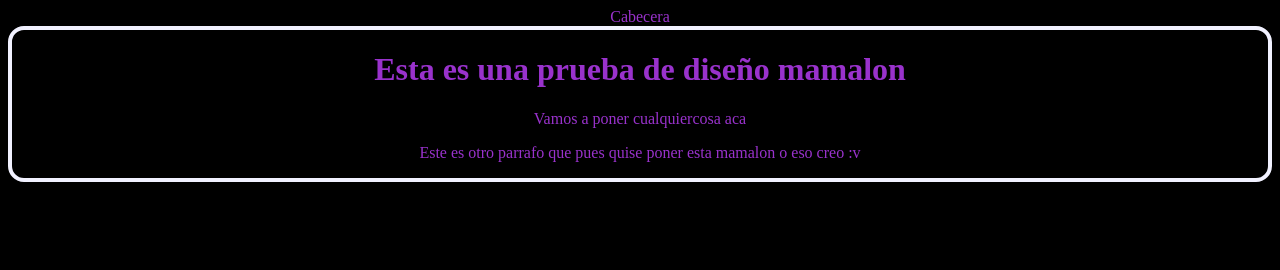
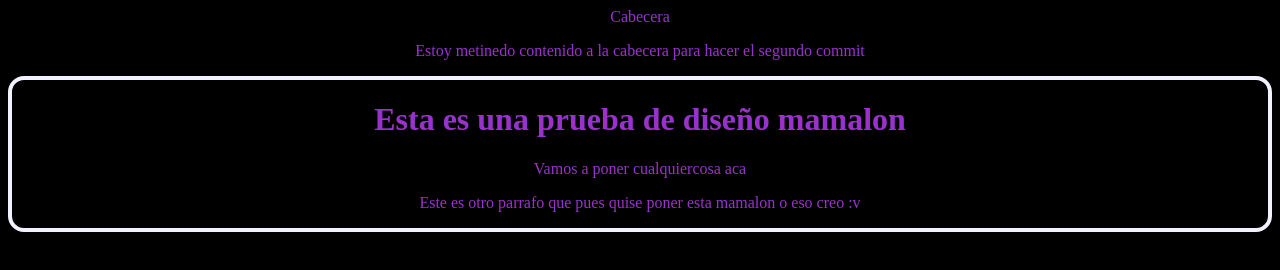
Before and after one commit to brayan-wq/pruebaplatzi, a plain HTML site: page index.html in a window 1280 px wide. Drawn offline with Linux system fonts and the light colour scheme.

Commit message:
segundo comit a cabecera

```diff
--- a/index.html
+++ b/index.html
@@ -7,6 +7,8 @@
 <body>
     <div>
         Cabecera
+
+     <p>Estoy metinedo contenido a la cabecera para hacer el segundo commit</p>
     </div>
     <div id="Container">
         <h1>Esta es una prueba de diseño mamalon</h1>
```
